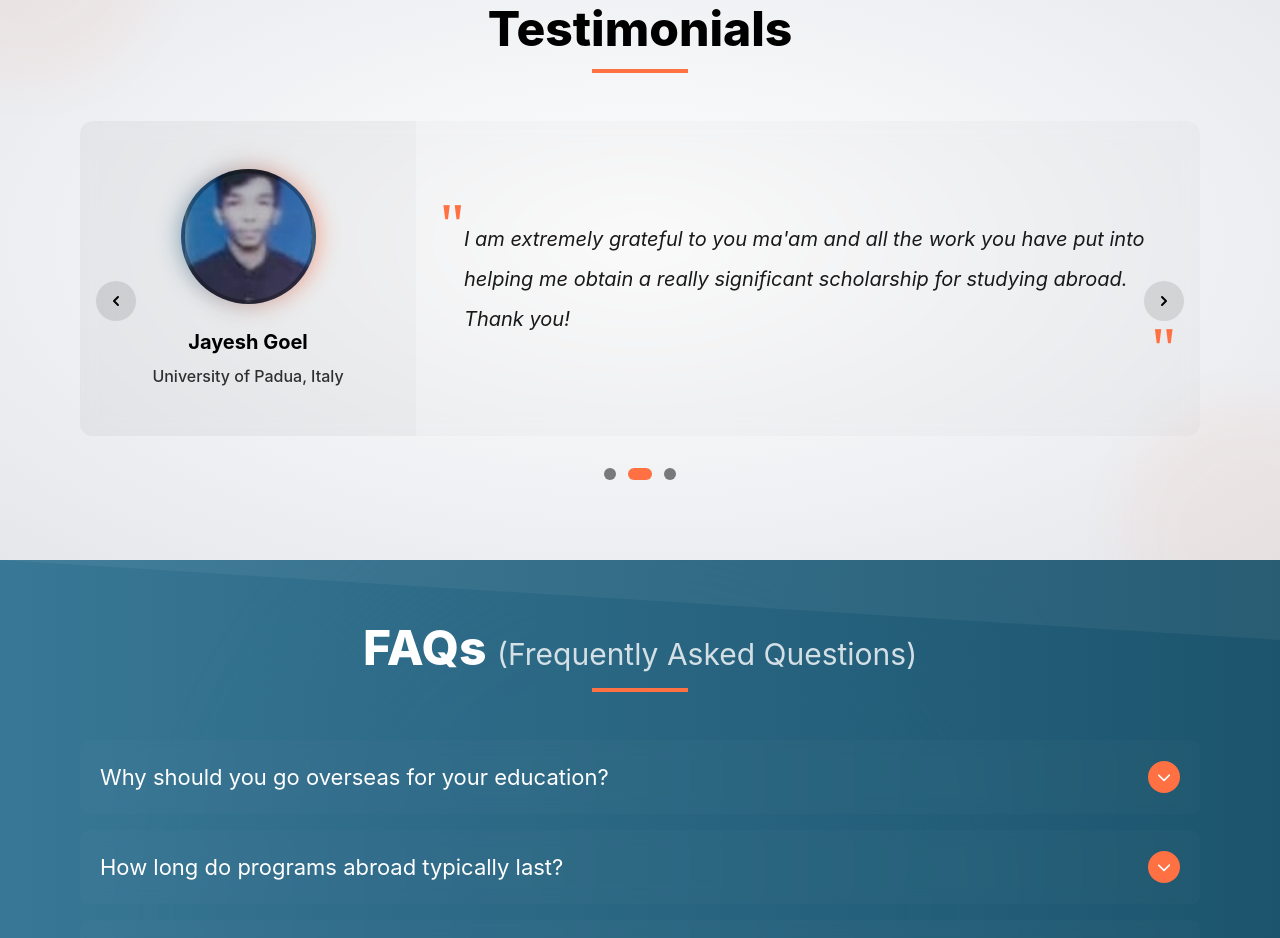
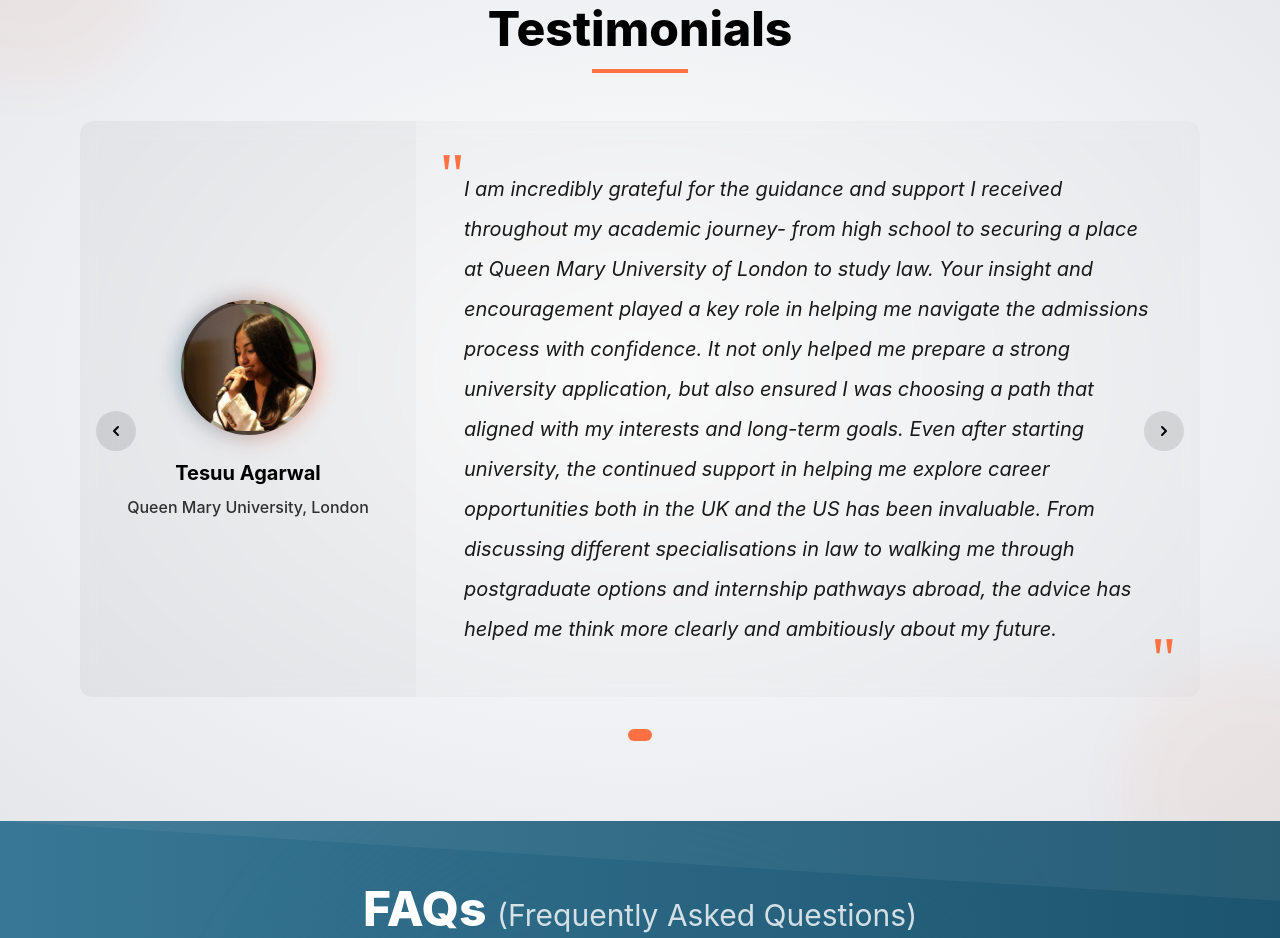
Before and after one commit to Aditya130805/MeenuAgarwal, a React (Vite) app in the folder frontend/: page / in a window 1280 px wide. Shown: the part 1640-2578 px from the top of the page. Built offline with nearby package versions, Linux system fonts and the light colour scheme.

Commit message:
Update testimonial text and remove older testimonials

```diff
--- a/frontend/src/components/Testimonials.jsx
+++ b/frontend/src/components/Testimonials.jsx
@@ -11,20 +11,8 @@ const Testimonials = () => {
       name: "Tesuu Agarwal",
       university: "Queen Mary University, London",
       image: testimonial1Image,
-      text: "Ms. Meenu Agarwal has really assisted me with everything I could have needed - from the initial brainstorming on my applications to the fag end of the process. It has been an excellent journey and I am really thankful!"
+      text: "I am incredibly grateful for the guidance and support I received throughout my academic journey- from high school to securing a place at Queen Mary University of London to study law. Your insight and encouragement played a key role in helping me navigate the admissions process with confidence. It not only helped me prepare a strong university application, but also ensured I was choosing a path that aligned with my interests and long-term goals. Even after starting university, the continued support in helping me explore career opportunities both in the UK and the US has been invaluable. From discussing different specialisations in law to walking me through postgraduate options and internship pathways abroad, the advice has helped me think more clearly and ambitiously about my future."
     },
-    {
-      name: "Jayesh Goel",
-      university: "University of Padua, Italy",
-      image: testimonial2Image,
-      text: "I am extremely grateful to you ma'am and all the work you have put into helping me obtain a really significant scholarship for studying abroad. Thank you!"
-    },
-    {
-      name: "Amit Chavan",
-      university: "University of Lincoln, UK",
-      image: testimonial3Image,
-      text: "I've wanted to pursue construction management since a very tender age, and Ms. Meenu Agarwal has made it possible. At the University of Lincoln, I am really happy and I would suggest her to anybody who wants to study abroad."
-    }
   ];
 
   // Auto-rotate testimonials
```
